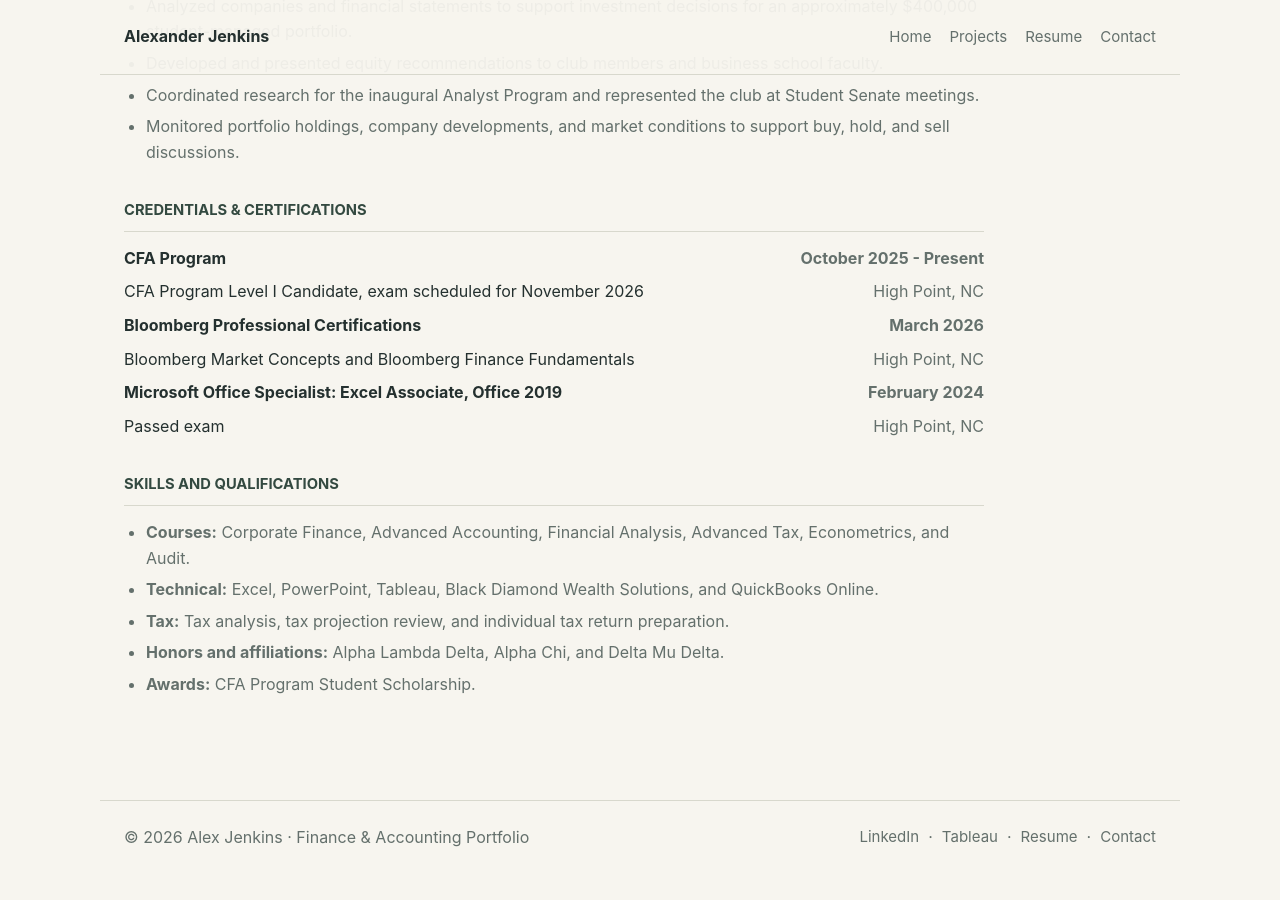
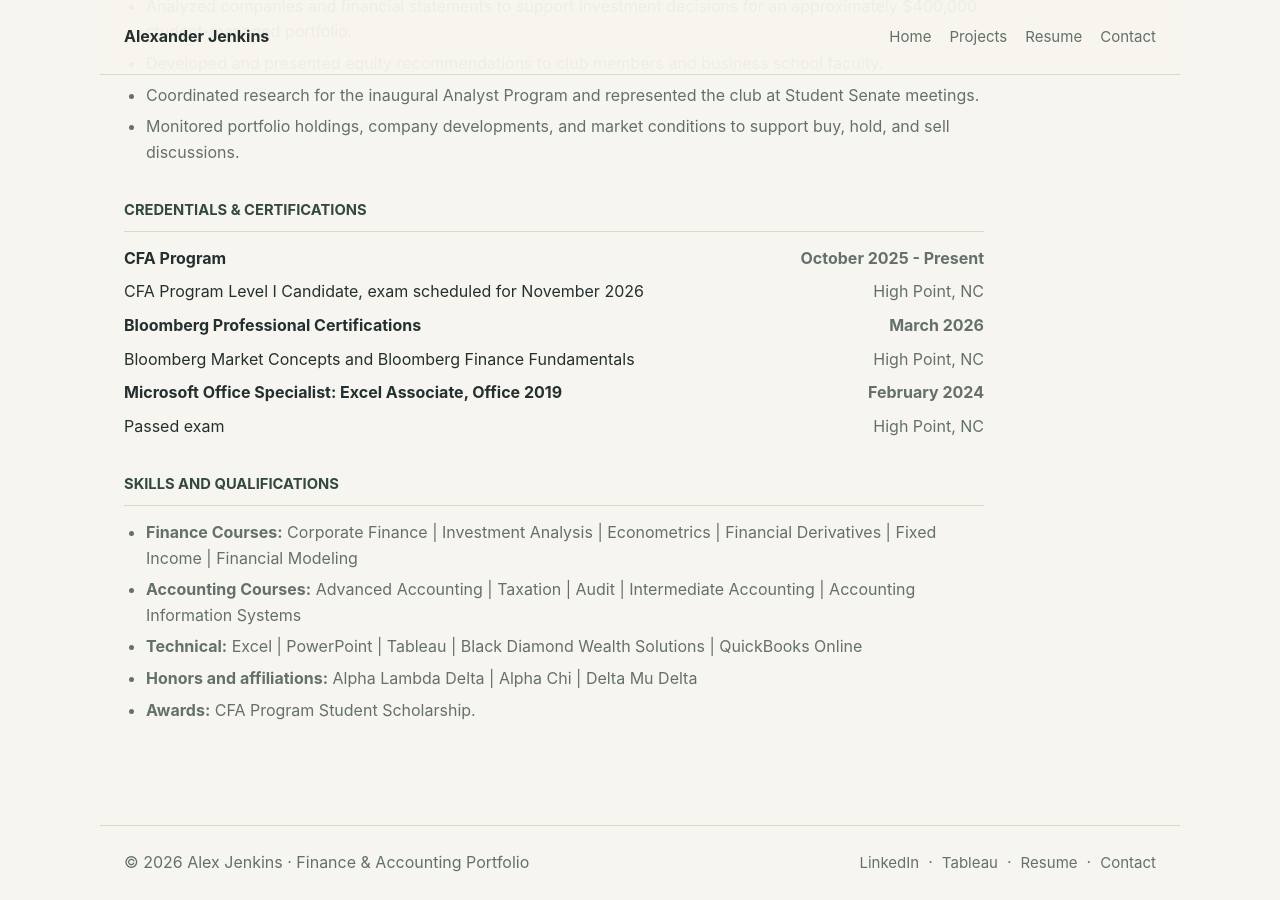
Before and after one commit to alexjenkins310-stack/portfolio, a Jekyll site: the page built from resume.md, in a window 1280 px wide and 900 px high, scrolled down 3244 px. Built offline with Jekyll 4.4.1, drawn with Linux system fonts in a browser that asks for light colours; before the commit the page ends 4118 px from its top, so only the background shows below that.

Commit message:
update skills + qual lines

```diff
--- a/resume.md
+++ b/resume.md
@@ -140,10 +140,10 @@ permalink: /resume/
   <div class="resume-entry">
     <h3>Skills and Qualifications</h3>
     <ul>
-      <li><strong>Courses:</strong> Corporate Finance, Advanced Accounting, Financial Analysis, Advanced Tax, Econometrics, and Audit.</li>
-      <li><strong>Technical:</strong> Excel, PowerPoint, Tableau, Black Diamond Wealth Solutions, and QuickBooks Online.</li>
-      <li><strong>Tax:</strong> Tax analysis, tax projection review, and individual tax return preparation.</li>
-      <li><strong>Honors and affiliations:</strong> Alpha Lambda Delta, Alpha Chi, and Delta Mu Delta.</li>
+      <li><strong>Finance Courses:</strong> Corporate Finance | Investment Analysis | Econometrics | Financial Derivatives | Fixed Income | Financial Modeling</li>
+      <li><strong>Accounting Courses:</strong> Advanced Accounting | Taxation | Audit | Intermediate Accounting | Accounting Information Systems</li>
+      <li><strong>Technical:</strong> Excel | PowerPoint | Tableau | Black Diamond Wealth Solutions | QuickBooks Online</li>
+      <li><strong>Honors and affiliations:</strong> Alpha Lambda Delta | Alpha Chi | Delta Mu Delta</li>
       <li><strong>Awards:</strong> CFA Program Student Scholarship.</li>
     </ul>
   </div>
```
Also changed, not shown: 1 other file.
